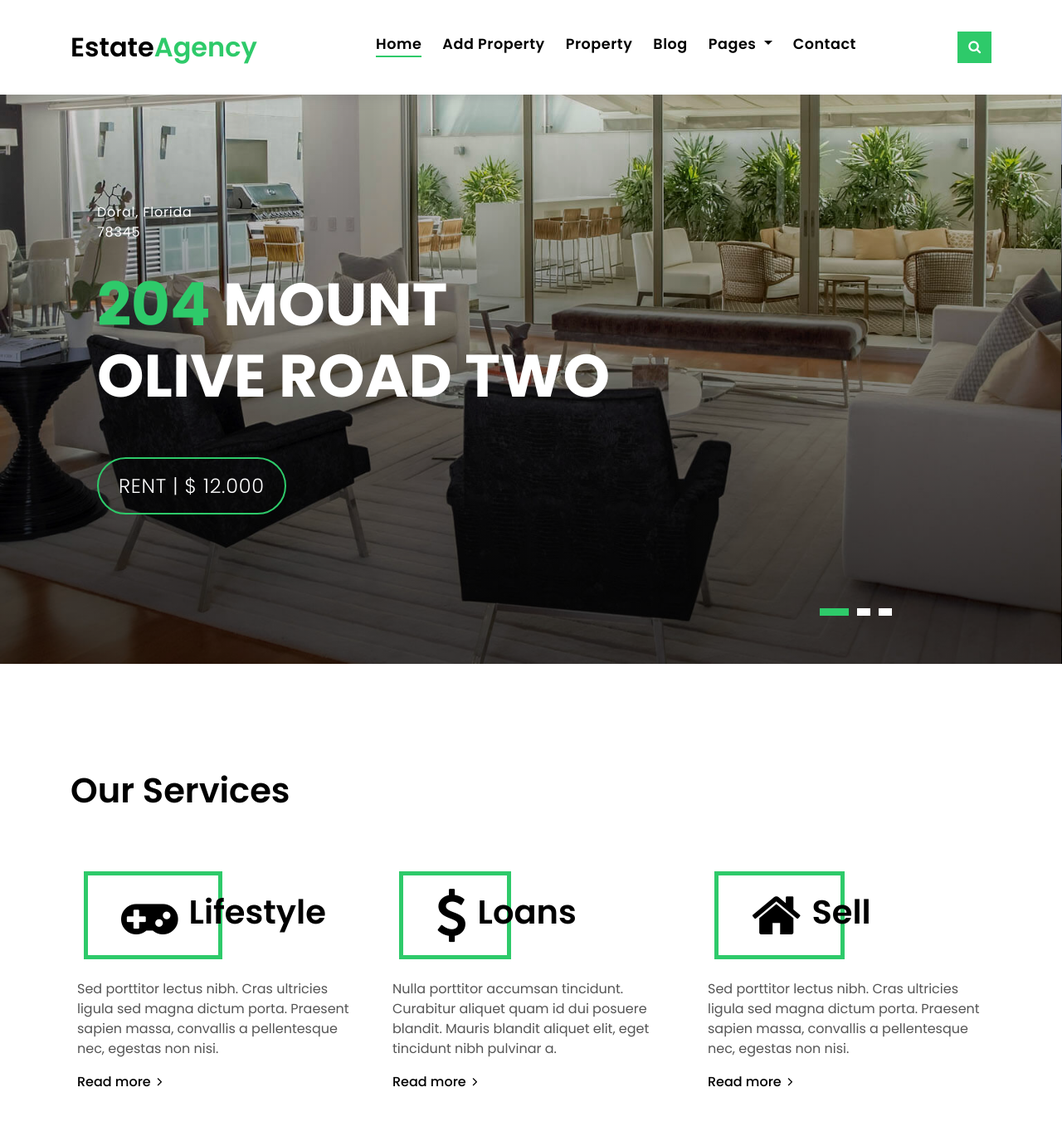
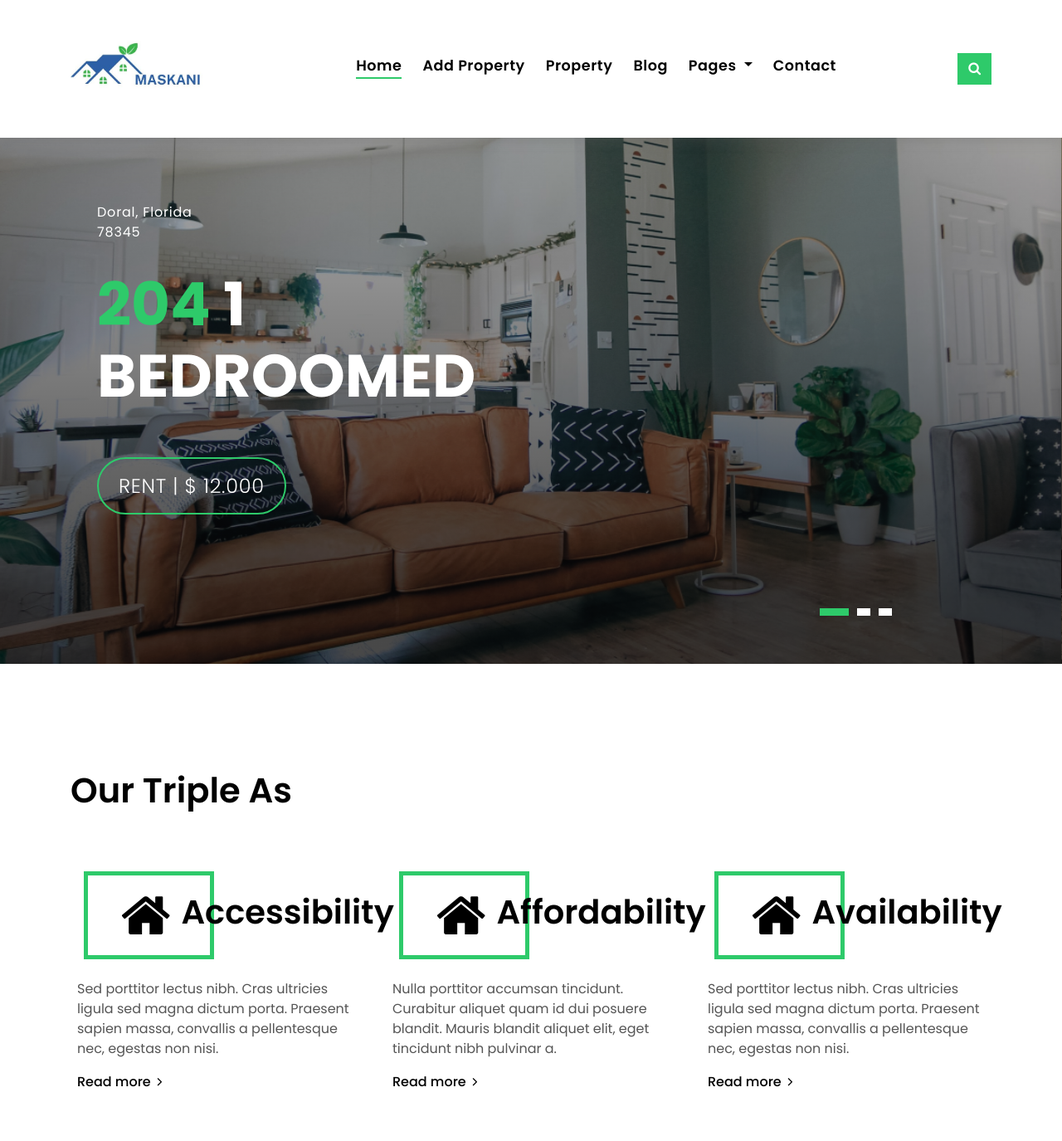
Before and after one commit to Dennohkamash/DJango_Finalproject, a Django app: page / in a window 1280 px wide. Shown: the top 1375 px of the page at 83% size. Run offline with Django 4.2, Linux system fonts and the light colour scheme; data comes from the database, SQL or seed files in the repository; some libraries are stand-ins or nearby versions; grey boxes are pictures that could not be loaded.

Commit message:
services update

```diff
--- a/Property_rental/template/index.html
+++ b/Property_rental/template/index.html
@@ -142,7 +142,7 @@
         <span></span>
         <span></span>
       </button>
-      <a class="navbar-brand text-brand" href="index.html">Estate<span class="color-b">Agency</span></a>
+      <a class="navbar-brand text-brand" href="index.html"><img src="static/img/Logo.jpeg" alt="" srcset="" height="100px" ></a>
       <button type="button" class="btn btn-link nav-search navbar-toggle-box-collapse d-md-none" data-toggle="collapse"
         data-target="#navbarTogglerDemo01" aria-expanded="false">
         <span class="fa fa-search" aria-hidden="true"></span>
@@ -189,7 +189,7 @@
   <!--/ Carousel Star /-->
   <div class="intro intro-carousel">
     <div id="carousel" class="owl-carousel owl-theme">
-      <div class="carousel-item-a intro-item bg-image" style="background-image: url(img/slide-1.jpg)">
+      <div class="carousel-item-a intro-item bg-image" style="background-image: url(static/img/nyumba.png)">
         <div class="overlay overlay-a"></div>
         <div class="intro-content display-table">
           <div class="table-cell">
@@ -200,8 +200,8 @@
                     <p class="intro-title-top">Doral, Florida
                       <br> 78345</p>
                     <h1 class="intro-title mb-4">
-                      <span class="color-b">204 </span> Mount
-                      <br> Olive Road Two</h1>
+                      <span class="color-b">204 </span> 1
+                      <br> BEDROOMED</h1>
                     <p class="intro-subtitle intro-price">
                       <a href="#"><span class="price-a">rent | $ 12.000</span></a>
                     </p>
@@ -212,7 +212,7 @@
           </div>
         </div>
       </div>
-      <div class="carousel-item-a intro-item bg-image" style="background-image: url(img/slide-2.jpg)">
+      <div class="carousel-item-a intro-item bg-image" style="background-image: url(static/img/nyumba2.jpg)">
         <div class="overlay overlay-a"></div>
         <div class="intro-content display-table">
           <div class="table-cell">
@@ -235,7 +235,7 @@
           </div>
         </div>
       </div>
-      <div class="carousel-item-a intro-item bg-image" style="background-image: url(img/slide-3.jpg)">
+      <div class="carousel-item-a intro-item bg-image" style="background-image: url(static/img/nyumba3.jpg)">
         <div class="overlay overlay-a"></div>
         <div class="intro-content display-table">
           <div class="table-cell">
@@ -269,7 +269,7 @@
         <div class="col-md-12">
           <div class="title-wrap d-flex justify-content-between">
             <div class="title-box">
-              <h2 class="title-a">Our Services</h2>
+              <h2 class="title-a">Our Triple As</h2>
             </div>
           </div>
         </div>
@@ -279,10 +279,10 @@
           <div class="card-box-c foo">
             <div class="card-header-c d-flex">
               <div class="card-box-ico">
-                <span class="fa fa-gamepad"></span>
+                <span class="fa fa-home"></span>
               </div>
               <div class="card-title-c align-self-center">
-                <h2 class="title-c">Lifestyle</h2>
+                <h2 class="title-c">Accessibility</h2>
               </div>
             </div>
             <div class="card-body-c">
@@ -303,10 +303,10 @@
           <div class="card-box-c foo">
             <div class="card-header-c d-flex">
               <div class="card-box-ico">
-                <span class="fa fa-usd"></span>
+                <span class="fa fa-home"></span>
               </div>
               <div class="card-title-c align-self-center">
-                <h2 class="title-c">Loans</h2>
+                <h2 class="title-c">Affordability</h2>
               </div>
             </div>
             <div class="card-body-c">
@@ -330,7 +330,7 @@
                 <span class="fa fa-home"></span>
               </div>
               <div class="card-title-c align-self-center">
-                <h2 class="title-c">Sell</h2>
+                <h2 class="title-c">Availability</h2>
               </div>
             </div>
             <div class="card-body-c">
```
